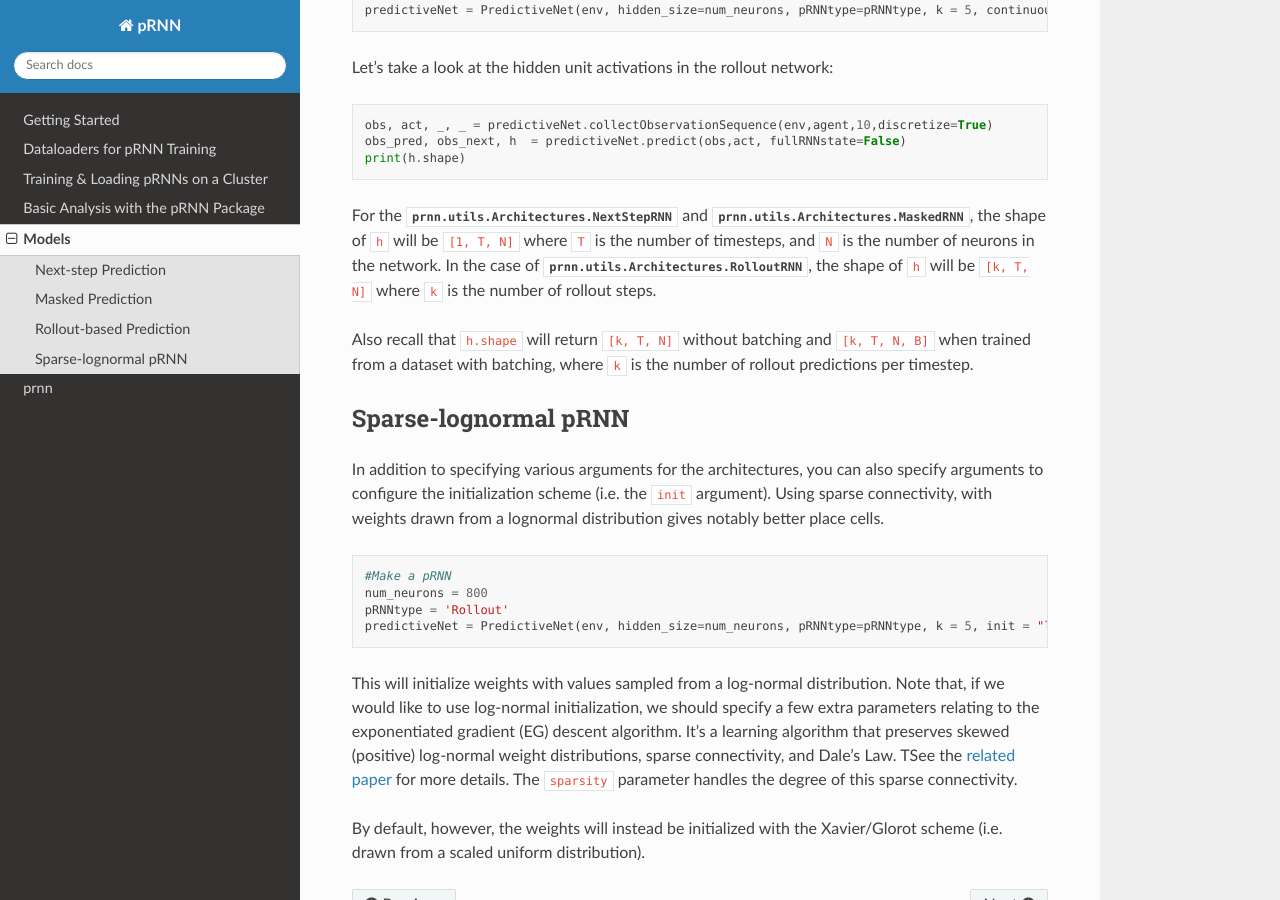
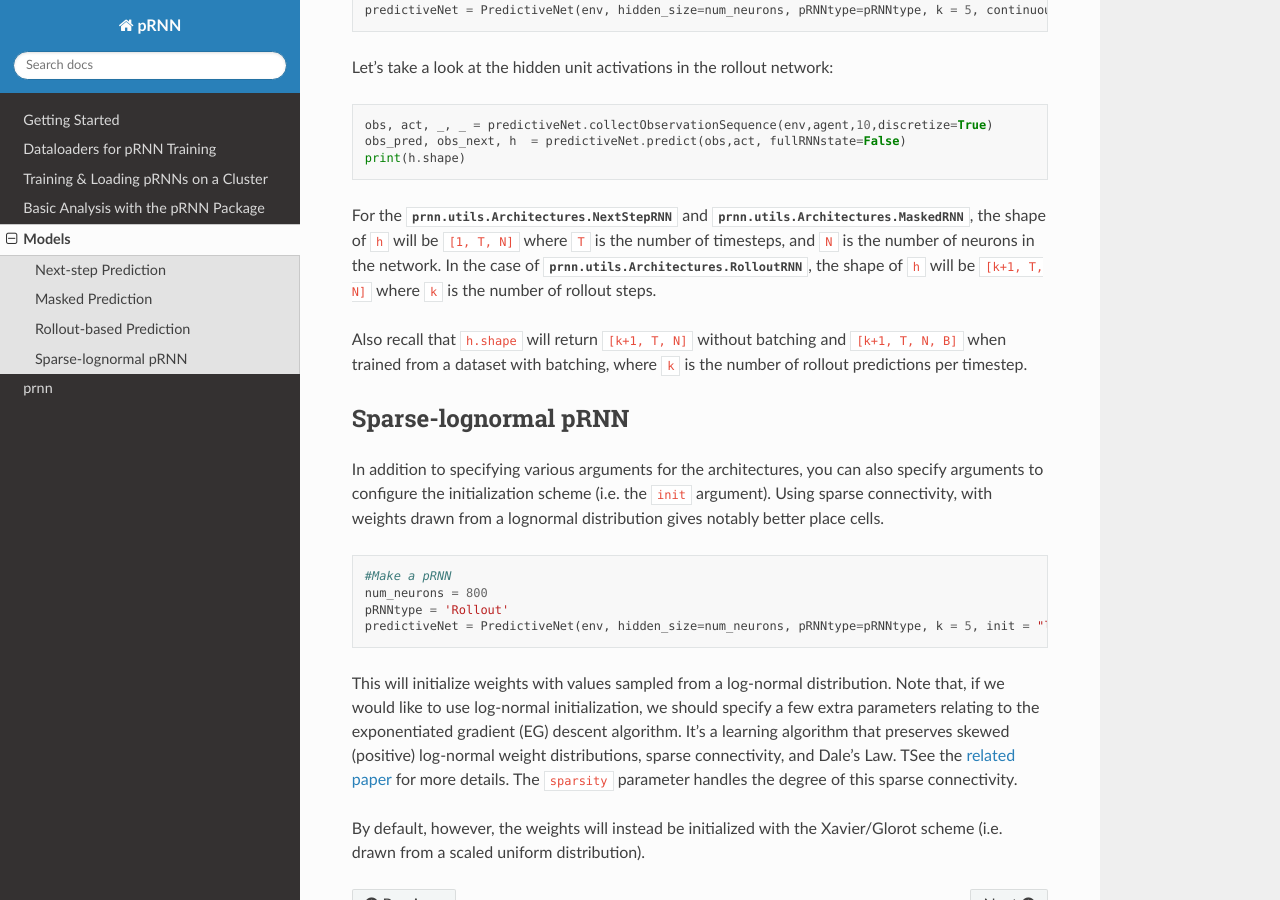
Before and after one commit to LevensteinLab/pRNN, a Sphinx documentation site: the page built from docs/models.rst, in a window 1280 px wide and 900 px high, scrolled down 2332 px. Built offline with Sphinx 7.4.7 and the Read the Docs theme 3.1.0, drawn with Linux system fonts in a browser that asks for light colours.

Commit message:
Fix shape description for RolloutRNN in models.rst
Updated the shape description of 'h' for RolloutRNN to reflect the addition of 1 to the rollout steps.

```diff
--- a/docs/models.rst
+++ b/docs/models.rst
@@ -69,9 +69,9 @@ Let's take a look at the hidden unit activations in the rollout network:
     obs_pred, obs_next, h  = predictiveNet.predict(obs,act, fullRNNstate=False)
     print(h.shape)
 
-For the :class:`prnn.utils.Architectures.NextStepRNN` and :class:`prnn.utils.Architectures.MaskedRNN`, the shape of ``h`` will be ``[1, T, N]`` where ``T`` is the number of timesteps, and ``N`` is the number of neurons in the network. In the case of :class:`prnn.utils.Architectures.RolloutRNN`, the shape of ``h`` will be ``[k, T, N]`` where ``k`` is the number of rollout steps.
+For the :class:`prnn.utils.Architectures.NextStepRNN` and :class:`prnn.utils.Architectures.MaskedRNN`, the shape of ``h`` will be ``[1, T, N]`` where ``T`` is the number of timesteps, and ``N`` is the number of neurons in the network. In the case of :class:`prnn.utils.Architectures.RolloutRNN`, the shape of ``h`` will be ``[k+1, T, N]`` where ``k`` is the number of rollout steps.
 
-Also recall that ``h.shape`` will return ``[k, T, N]`` without batching and ``[k, T, N, B]`` when trained from a dataset with batching, where ``k`` is the number of rollout predictions per timestep.
+Also recall that ``h.shape`` will return ``[k+1, T, N]`` without batching and ``[k+1, T, N, B]`` when trained from a dataset with batching, where ``k`` is the number of rollout predictions per timestep.
 
 
 Sparse-lognormal pRNN
```
